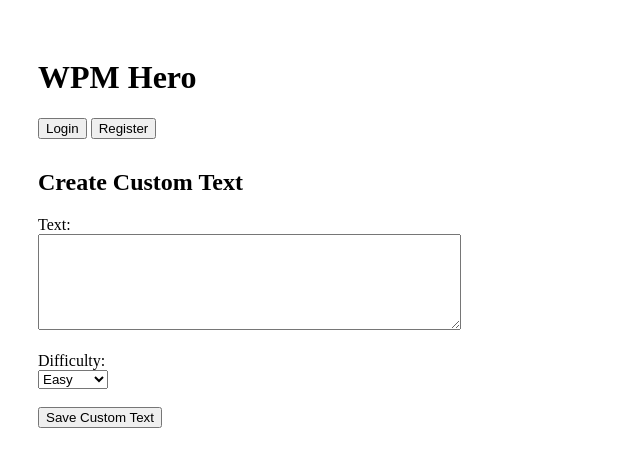
After one commit to perimeterr/WPM-Hero, a Django app: page /customtext/ in a window 1280 px wide. The commit adds this page. Shown: the top 467 px of the page, without its empty margins (0-640 px from the left). Run offline with Django 5.2, Linux system fonts and the light colour scheme.

Commit message:
Add custom text feature

```diff
--- a/home/urls.py
+++ b/home/urls.py
@@ -1,6 +1,6 @@
 from django.urls import path
 
-from .views import home, results, save_result
+from .views import home, results, save_result, customtext
 
 app_name = 'home'
 
@@ -8,4 +8,5 @@ urlpatterns = [
     path('', home, name='home'),
     path('results/', results, name='results'),
     path('save-result/', save_result, name='save_result'),
+    path('customtext/', customtext, name='customtext'),
 ]
--- a/home/views.py
+++ b/home/views.py
@@ -1,7 +1,8 @@
-from django.shortcuts import render
+from django.shortcuts import render, redirect
 import json
 from django.http import JsonResponse
 from django.views.decorators.http import require_POST
+from django.contrib.auth.decorators import login_required
 from .models import TestText, Test, TestResult
 
 def get_test_text(request):
@@ -64,6 +65,19 @@ def results(request):
 
     return render(request, 'results.html', ctx)
 
+def customtext(request):
+    if request.method == 'POST':
+        content = request.POST.get('content')
+        difficulty = request.POST.get('difficulty', 'easy')
+
+        if content:
+            TestText.objects.create(
+                content=content,
+                difficulty=difficulty
+            )
+            return redirect('home:home')
+
+    return render(request, 'customtext.html')
 
 @require_POST
 def save_result(request):
--- /dev/null
+++ b/templates/customtext.html
@@ -0,0 +1,21 @@
+{% extends "base.html" %}
+{% block title %}WPM Hero | Create Custom Text{% endblock %}
+{% block content %}
+<h2>Create Custom Text</h2>
+
+<form method="POST">
+    {% csrf_token %}
+
+    <label for="content">Text:</label><br>
+    <textarea name="content" id="content" rows="6" cols="50" required></textarea><br><br>
+
+    <label for="difficulty">Difficulty:</label><br>
+    <select name="difficulty" id="difficulty">
+        <option value="easy">Easy</option>
+        <option value="medium">Medium</option>
+        <option value="hard">Hard</option>
+    </select><br><br>
+
+    <button type="submit">Save Custom Text</button>
+</form>
+{% endblock %}
--- a/templates/home.html
+++ b/templates/home.html
@@ -19,6 +19,10 @@
                 <option value="15" {% if test_timer.selected_timer == "15" %}selected{% endif %}>15</option>
             </select>
         </form>
+
+        <a href="{% url 'home:customtext' %}">
+            <button type="button">Create Custom Text</button>
+        </a>
     </div>
 
     <div id="text-content" class="text-display">
```
